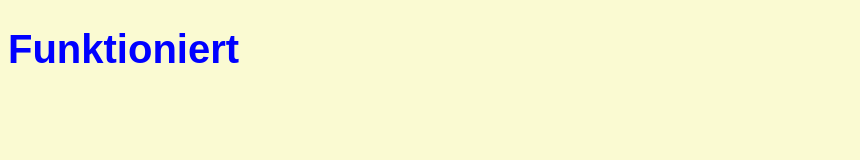
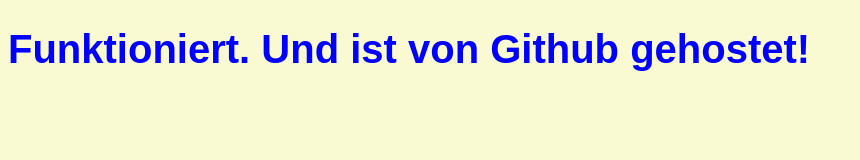
Before and after one commit to oelna/gct2, a plain HTML site: page index.html in a window 1280 px wide. Shown: the whole page, without its empty margins (0-860 px from the left). Drawn offline with Linux system fonts and the light colour scheme.

Commit message:
Update index.html

```diff
--- a/index.html
+++ b/index.html
@@ -8,6 +8,6 @@
 	<link rel="stylesheet" href="design.css" />
 </head>
 <body>
-	<h1>Funktioniert</h1>
+	<h1>Funktioniert. Und ist von Github gehostet!</h1>
 </body>
 </html>
```
